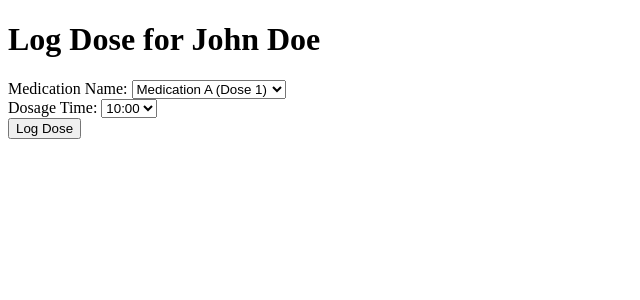
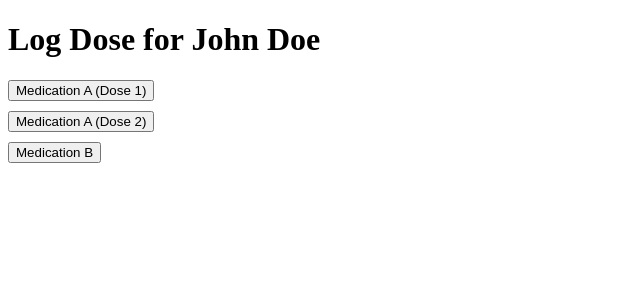
Before and after one commit to MohnishSS/DoseMate-BHacks24, a Flask app: page /log_dose/1 in a window 1280 px wide. Shown: the top 300 px of the page, without its empty margins (0-640 px from the left). Run offline with Flask 3, Linux system fonts and the light colour scheme.

Commit message:
new way to log dosage

```diff
--- a/app.py
+++ b/app.py
@@ -10,14 +10,20 @@ DATA_FILE = "data.json"
 def load_data():
     try:
         with open(DATA_FILE, "r") as file:
-            return json.load(file)
+            data = json.load(file)
+            print("Data loaded:", data)  # Debugging statement
+            return data
     except FileNotFoundError:
         return {"users": []}
 
 # Save data to JSON file
 def save_data(data):
-    with open(DATA_FILE, "w") as file:
-        json.dump(data, file, indent=4)
+    try:
+        with open(DATA_FILE, "w") as file:
+            json.dump(data, file, indent=4)
+            print("Data saved successfully.")  # Debugging statement
+    except Exception as e:
+        print("Failed to save data:", e)  # Debugging statement
 
 # Home route: Display users and their medications
 @app.route("/")
--- a/data.json
+++ b/data.json
@@ -14,7 +14,7 @@
           },
           {
             "name": "Medication B",
-            "dosage_times": ["09:00", "18:00"]
+            "dosage_times": ["10:00"]
           }
         ],
         "log": []
--- a/templates/log_dose.html
+++ b/templates/log_dose.html
@@ -3,27 +3,45 @@
 <head>
     <meta charset="UTF-8">
     <title>Log Dose</title>
+    <style>
+        .medication {
+            margin: 10px 0;
+        }
+        .time-input {
+            display: none; /* Hide time input by default */
+            margin-top: 5px;
+        }
+    </style>
+    <script>
+        function showTimeInput(medicationName) {
+            // Hide all time inputs first
+            const inputs = document.querySelectorAll('.time-input');
+            inputs.forEach(input => {
+                input.style.display = 'none';
+            });
+
+            // Show the input for the selected medication
+            const inputToShow = document.getElementById(`time-input-${medicationName}`);
+            if (inputToShow) {
+                inputToShow.style.display = 'block';
+            }
+        }
+    </script>
 </head>
 <body>
     <h1>Log Dose for {{ user.name }}</h1>
     <form method="POST">
-        <label for="medication_name">Medication Name:</label>
-        <select name="medication_name" required>
-            {% for med in user.medications %}
-            <option value="{{ med.name }}">{{ med.name }}</option>
-            {% endfor %}
-        </select><br>
-
-        <label for="dosage_time">Dosage Time:</label>
-        <select name="dosage_time" required>
-            {% for med in user.medications %}
-                {% for time in med.dosage_times %}
-                <option value="{{ time }}">{{ time }}</option>
-                {% endfor %}
-            {% endfor %}
-        </select><br>
-
-        <button type="submit">Log Dose</button>
+        {% for med in user.medications %}
+        <div class="medication">
+            <button type="button" onclick="showTimeInput('{{ med.name }}')">{{ med.name }}</button>
+            <div class="time-input" id="time-input-{{ med.name }}">
+                <label for="dosage_time">Enter Dosage Time:</label>
+                <input type="time" name="dosage_time" required>
+                <input type="hidden" name="medication_name" value="{{ med.name }}">
+                <button type="submit">Log Dose</button>
+            </div>
+        </div>
+        {% endfor %}
     </form>
 </body>
 </html>
```
Also changed, not shown: templates/compliance.html (+22 -3 lines).
